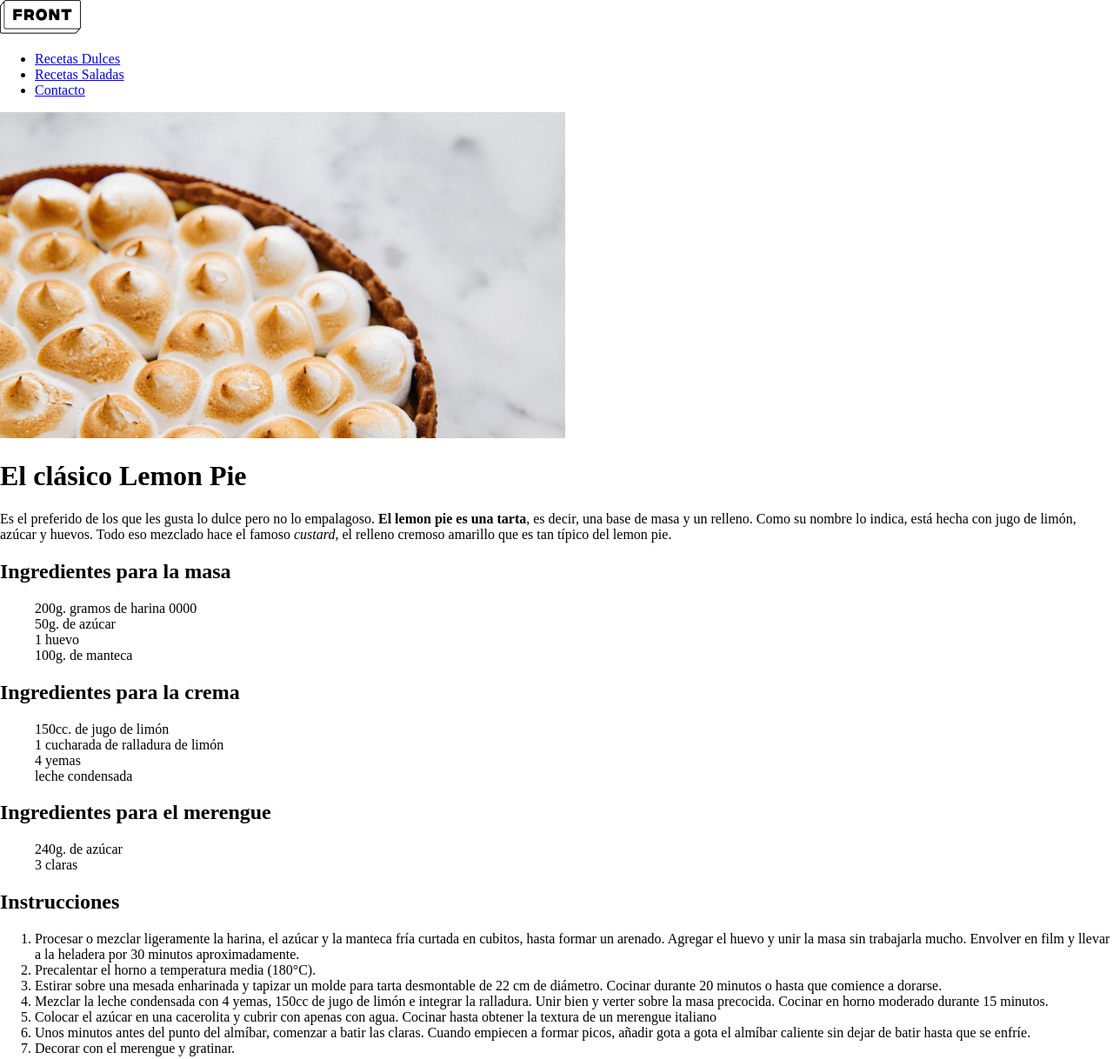
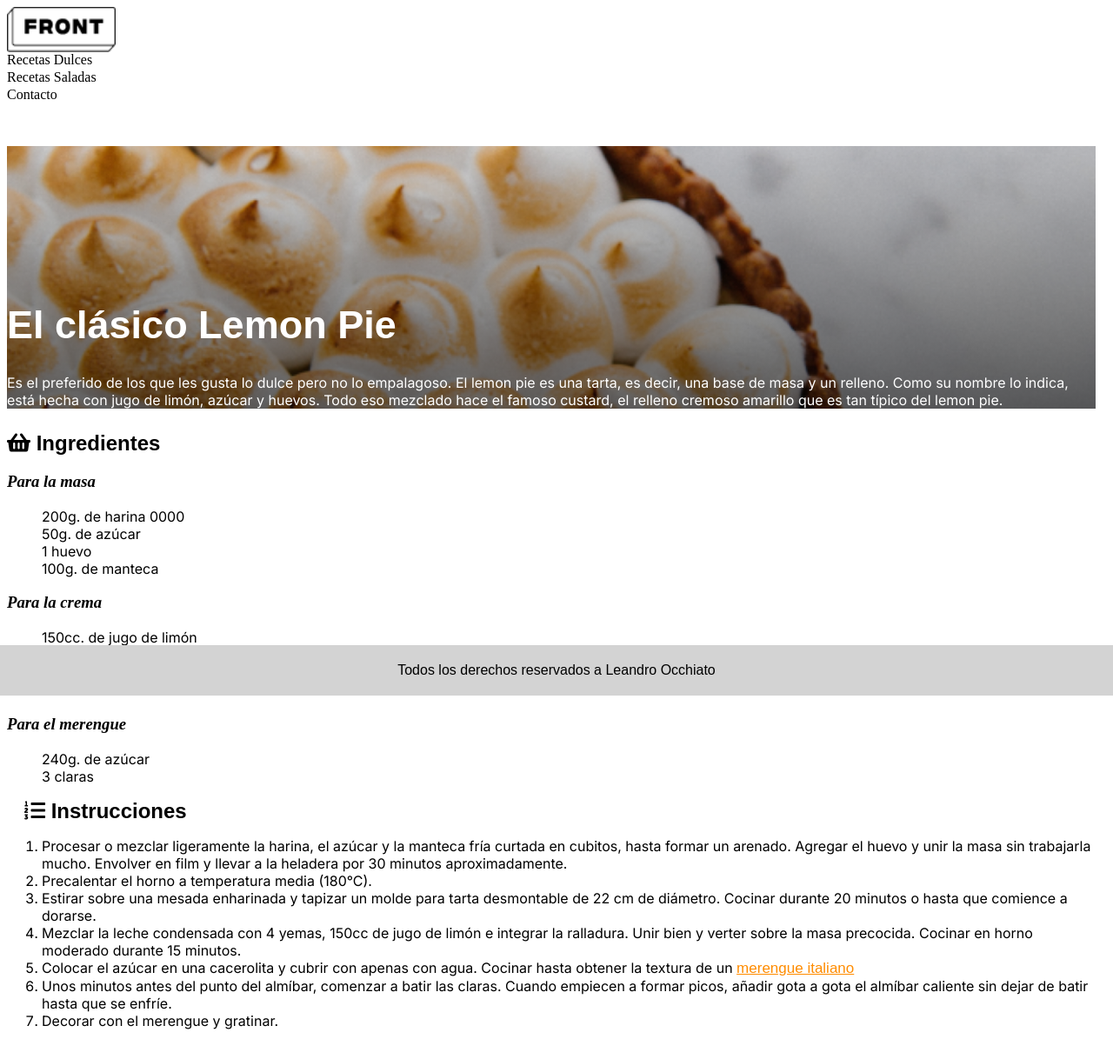
Before and after one commit to locchiato/Frontend1-clase3-4, a plain HTML site: page index.html in a window 1280 px wide. Shown: the top 1218 px of the page at 87% size. Drawn offline with Linux system fonts and the light colour scheme.

Commit message:
[MOD] Se agregan cambios finales de la clase 6.

```diff
--- a/css/style.css
+++ b/css/style.css
@@ -1,11 +1,86 @@
-.lightgrey {
-    background-color:lightgrey;
+
+@import url('https://fonts.googleapis.com/css2?family=Inter:wght@400&display=swap');
+
+*{
+    box-sizing: border-box;
+    font-family: sans-serif;
+}
+
+li, p {
+    font-family: 'Inter', sans-serif;
+}
+
+#logo {
+    background-size:10%;
+    background-image: url('../img/logo-front.png');
+    background-repeat: no-repeat;
+    background-color: white;
+}
+
+h1 {
+    font-size: 45px;
+}
+
+h2 {
+    display: inline-block;
+    margin: 0 auto;
+}
+
+h3 {
+    font-family: serif;
+    font-style:  italic;
+}
+
+nav li a {
+    text-decoration: none;
+    color: black;
+    font-family: serif;
+}
+
+body {
+    margin-right: 20px
+}
+
+header {
+    background-position: 100%;
+    background-image: url('../img/lemon-pie.png');
+    background-repeat: no-repeat;
+    background-size: cover;
+    width: 100%;
+}
+
+.lemon-pie {
+    background-image: linear-gradient(#00000025,#00000099);
+    padding-top: 150px;
+    color:white;
+}
+
+nav ul {
+    padding-top: 50px;
+    padding-bottom: 50px;
+    padding-left: 0;
+    margin: 0;
+}
+
+main {
+    padding: 10px 0 80px 0;
+}
+
+#mer-it {
+    font-size: 17px;
+    color: darkorange;
+}
+
+#inst {
+    padding-left: 20px;
 }
 
 footer {
-    padding: 20px;
+    position:fixed;
+    left: 0;
+    bottom: 0;
+    width: 100%;
+    padding: 20px 0;
+    background-color:lightgrey;
+    text-align: center;
 }
-
-body{
-    margin: 0;
-}
--- a/index.html
+++ b/index.html
@@ -5,61 +5,74 @@
     <meta charset="UTF-8">
     <meta http-equiv="X-UA-Compatible" content="IE=edge">
     <meta name="viewport" content="width=device-width, initial-scale=1.0">
+    <link rel="stylesheet" href="https://cdnjs.cloudflare.com/ajax/libs/font-awesome/5.15.3/css/all.min.css" />
     <link rel="stylesheet" type="text/css" href="css/style.css">
     <title>Lemon Pie</title>
 </head>
 
 <body>
     <header>
-        <img id="logo" src="img/logo-front.png">
-        <ul>
+            <nav id="logo">
+                <ul type='none'>
                     <li><a href="recetas/dulces.html">Recetas Dulces</a></li>
                     <li><a href="recetas/saladas.html">Recetas Saladas</a></li>
-            <li><a href="#contacto">Contacto</a></li>
+                    <li><a href="#inst">Contacto</a></li>
                 </ul>
+            </nav>
+        <div class="lemon-pie">
+            <h1>El clásico Lemon Pie</h1>
+            <p>Es el preferido de los que les gusta lo dulce pero no lo empalagoso. El lemon pie es una
+                tarta, es decir, una
+                base de masa y un relleno. Como su nombre lo indica, está hecha con jugo de limón, azúcar y huevos. Todo
+                eso
+                mezclado hace el famoso custard, el relleno cremoso amarillo que es tan típico del lemon pie.
+            </p>
+        </div>
     </header>
     <main>
-
-        <img id="lemon" src="img/lemon-pie.png">
-
-        <h1>El clásico Lemon Pie</h1>
-
-        <p>Es el preferido de los que les gusta lo dulce pero no lo empalagoso. <strong>El lemon pie es una
-                tarta</strong>, es decir, una
-            base de masa y un relleno. Como su nombre lo indica, está hecha con jugo de limón, azúcar y huevos. Todo eso
-            mezclado hace el famoso <em>custard</em>, el relleno cremoso amarillo que es tan típico del lemon pie.
-        </p>
-
-
-        <h2> Ingredientes para la masa</h2>
+        <h2>
+            <i class="fas fa-shopping-basket"></i>
+            Ingredientes
+        </h2>
+        <section>
+            <h3>Para la masa</h3>
             <ul type="none">
-            <li>200g. gramos de harina 0000</li>
+                <li>200g. de harina 0000</li>
                 <li>50g. de azúcar</li>
                 <li>1 huevo</li>
                 <li>100g. de manteca</li>
             </ul>
+        </section>
 
-        <h2>Ingredientes para la crema</h2>
+        <section>
+            <h3>Para la crema</h3>
             <ul type="none">
                 <li>150cc. de jugo de limón</li>
                 <li>1 cucharada de ralladura de limón</li>
                 <li>4 yemas</li>
                 <li>leche condensada</li>
             </ul>
+        </section>
 
-        <h2>Ingredientes para el merengue</h2>
+        <section>
+            <h3>Para el merengue</h3>
             <ul type="none">
                 <li>240g. de azúcar</li>
                 <li>3 claras</li>
             </ul>
+        </section>
 
-
-        <h2>Instrucciones</h2>
-
+        <section>
+            <h2 id="inst">
+                <i class="fas fa-list-ol"></i>
+                Instrucciones
+            </h2>
             <ol>
-            <li>Procesar o mezclar ligeramente la harina, el azúcar y la manteca fría curtada en cubitos, hasta formar
+                <li>Procesar o mezclar ligeramente la harina, el azúcar y la manteca fría curtada en cubitos, hasta
+                    formar
                     un
-                arenado. Agregar el huevo y unir la masa sin trabajarla mucho. Envolver en film y llevar a la heladera
+                    arenado. Agregar el huevo y unir la masa sin trabajarla mucho. Envolver en film y llevar a la
+                    heladera
                     por 30
                     minutos aproximadamente.</li>
                 <li>Precalentar el horno a temperatura media (180°C).</li>
@@ -69,16 +82,20 @@
                 <li>Mezclar la leche condensada con 4 yemas, 150cc de jugo de limón e integrar la ralladura. Unir bien y
                     verter
                     sobre la masa precocida. Cocinar en horno moderado durante 15 minutos.</li>
-            <li>Colocar el azúcar en una cacerolita y cubrir con apenas con agua. Cocinar hasta obtener la textura de un
-                merengue italiano</li>
-            <li>Unos minutos antes del punto del almíbar, comenzar a batir las claras. Cuando empiecen a formar picos,
+                <li>Colocar el azúcar en una cacerolita y cubrir con apenas con agua. Cocinar hasta obtener la textura
+                    de un
+                    <a id="mer-it" href="https://www.paulinacocina.net/merengue-italiano/21850">merengue italiano</a>
+                </li>
+                <li>Unos minutos antes del punto del almíbar, comenzar a batir las claras. Cuando empiecen a formar
+                    picos,
                     añadir
                     gota a gota el almíbar caliente sin dejar de batir hasta que se enfríe.
                 </li>
                 <li>Decorar con el merengue y gratinar.</li>
             </ol>
+        </section>
     </main>
-    <footer class="lightgrey">
+    <footer>
         Todos los derechos reservados a Leandro Occhiato
     </footer>
 </body>
```
Lines whose indentation alone changed are shown as unchanged.
